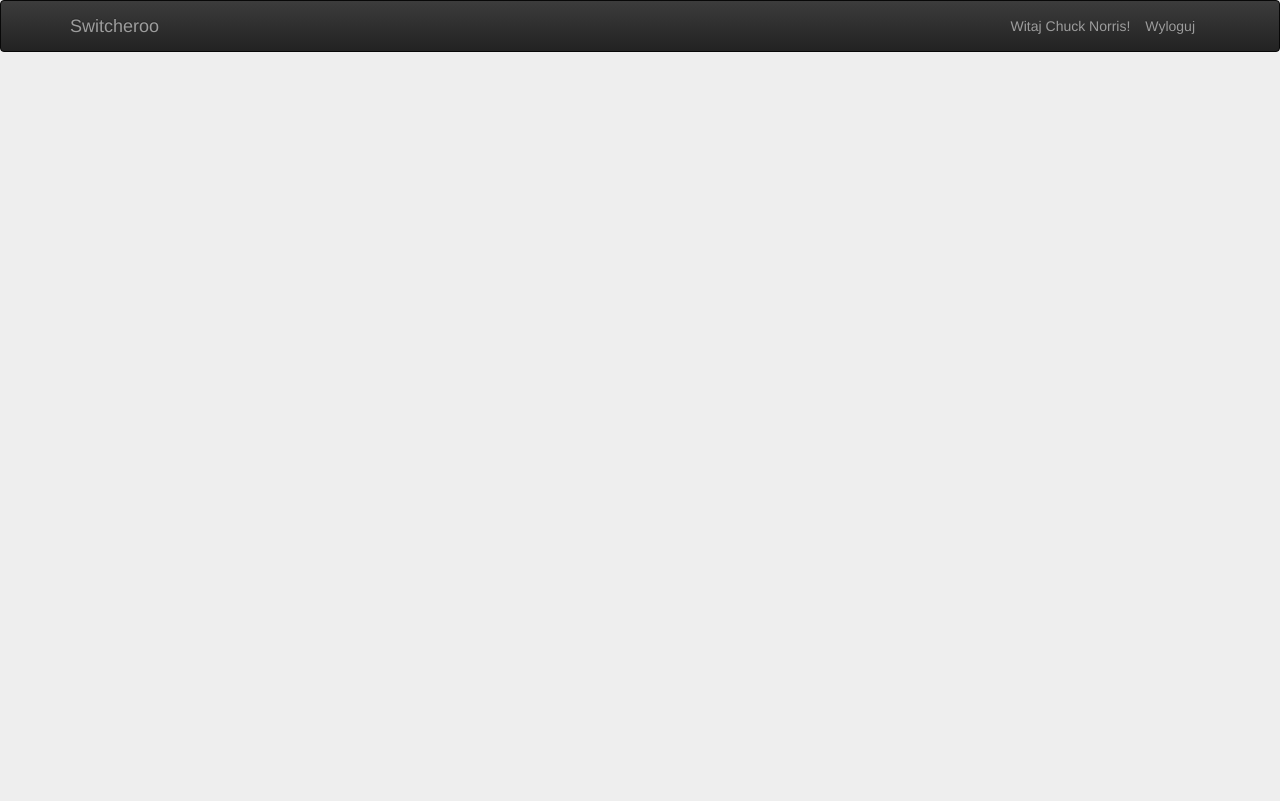
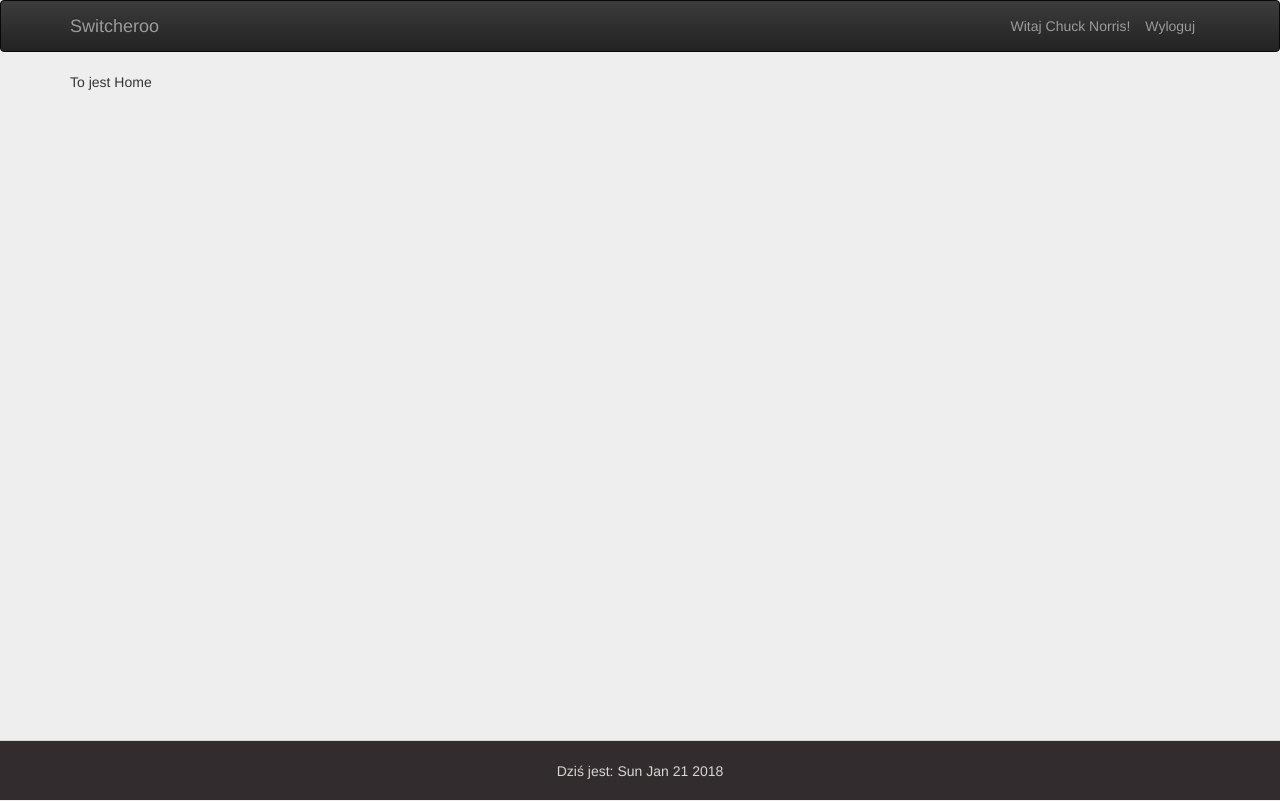
Before and after one commit to infoshareacademy/jfdzw1-ipmdotdev-app, a React (Create React App) app: page / in a window 1280 px wide. Built offline with nearby package versions, Linux system fonts and the light colour scheme.

Commit message:
create basic Footer with actual Date

```diff
--- a/src/App.css
+++ b/src/App.css
@@ -0,0 +1,11 @@
+.footer {
+  color: #d4d8d1;
+  position: absolute;
+  width: 100%;
+  bottom: 0;
+  border-top: 1px solid #d4d8d1;
+  height: 60px;
+  line-height: 60px;
+  background-color: #332c2f;
+  text-align: center;
+}
--- a/src/App.js
+++ b/src/App.js
@@ -3,24 +3,35 @@ import { Grid } from "react-bootstrap";
 import "./App.css";
 
 import Navigation from "./components/Navigation";
+import Home from "./scenes/Home";
+import Footer from "./components/Footer";
 
 class App extends Component {
   state = {
     userlogged: true
-  }
+  };
 
   handleLogging = () => {
-    if(this.state.userlogged) {
-      this.setState({userlogged: false})
+    if (this.state.userlogged) {
+      this.setState({ userlogged: false });
     } else {
-      this.setState({userlogged: true})
+      this.setState({ userlogged: true });
     }
-  }
+  };
 
   render() {
     return (
-      <Navigation userlogged={this.state.userlogged} handleLogging={this.handleLogging} />
-    )
+      <div>
+        <Navigation
+          userlogged={this.state.userlogged}
+          handleLogging={this.handleLogging}
+        />
+        <Grid>
+          <Home />
+        </Grid>
+        <Footer className="footer" />
+      </div>
+    );
   }
 }
 
--- /dev/null
+++ b/src/components/Footer.js
@@ -0,0 +1,16 @@
+import React, { Component } from "react";
+import { Row, Col } from "react-bootstrap";
+
+const Footer = props => {
+const date = (new Date()).toDateString();
+
+  return (
+    <div className={props.className}>
+      <Row>
+        <Col xs={12}>Dziś jest: {date}</Col>
+      </Row>
+    </div>
+  );
+};
+
+export default Footer;
--- a/src/scenes/Home.js
+++ b/src/scenes/Home.js
@@ -1,4 +1,12 @@
-import React, {Component} from "react";
+import React, { Component } from "react";
+import { Row, Col } from "react-bootstrap";
 
+const Home = () => {
+  return (
+    <Row>
+      <Col xs={12}>To jest Home</Col>
+    </Row>
+  );
+};
 
 export default Home;
```
